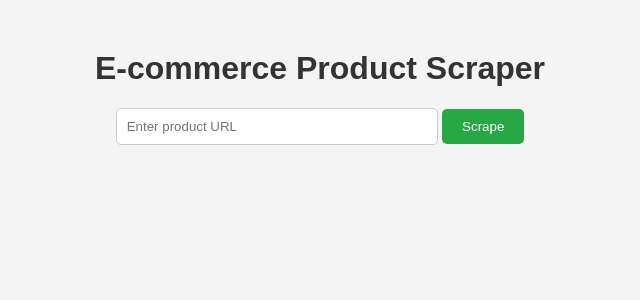
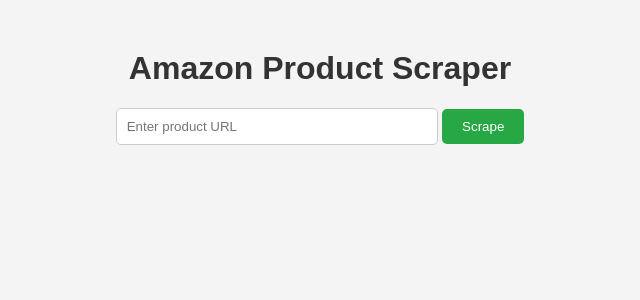
Before and after one commit to akio-236/ecom-web-scraper, a Flask app: page / in a window 1280 px wide. Shown: the top 300 px of the page, without its empty margins (320-960 px from the left). Run offline with Flask 3, Linux system fonts and the light colour scheme.

Commit message:
Update title in index.html to reflect Amazon product scraping

```diff
--- a/templates/index.html
+++ b/templates/index.html
@@ -11,7 +11,7 @@
   </head>
   <body>
     <div class="container">
-      <h1>E-commerce Product Scraper</h1>
+      <h1>Amazon Product Scraper</h1>
       <form method="POST">
         <input type="url" name="url" placeholder="Enter product URL" required />
         <button type="submit">Scrape</button>
```
